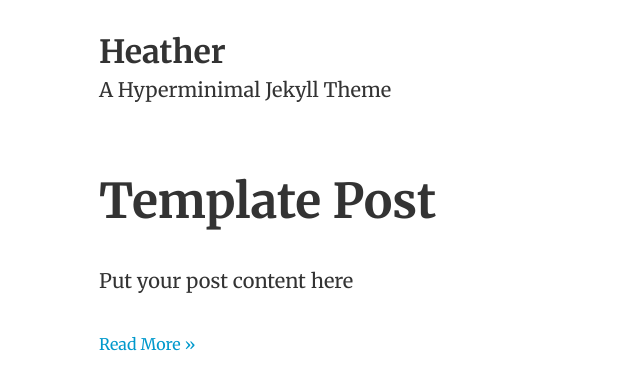
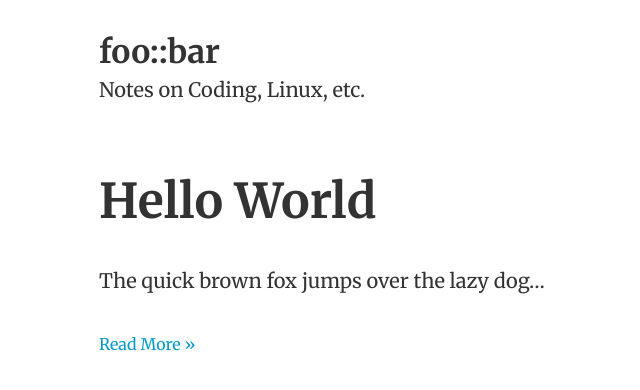
Before and after one commit to worblehat/worblehat.github.io, a Jekyll site: the page built from index.html, in a window 1280 px wide. Shown: the top 390 px of the page, without its empty margins (157-797 px from the left). Built offline with Jekyll 4.4.1, drawn with Linux system fonts in a browser that asks for light colours; Markdown is read by kramdown in place of the engine named in the settings; the list of posts is cut into pages by our own code.

Commit message:
Some customization.

```diff
--- a/_config.yml
+++ b/_config.yml
@@ -1,10 +1,8 @@
-name: "Heather"
-description: "A Hyperminimal Jekyll Theme"
-author: "Jxnblk"
-
-# url: "http://localhost:4000"
-url: "http://jxnblk.github.io/Heather"
-
-exclude: [README.md, Rakefile]
-paginate: 16
+name: "foo::bar"
+description: "Notes on Coding, Linux, etc."
+author: "Worblehat"
+markdown: rdiscount
+#url: "http://localhost:4000"
+url: "http://worblehat.github.io"
+exclude: [README.md]
 permalink: /:title
--- a/_posts/2013-01-01-template.md
+++ /dev/null
@@ -1,6 +0,0 @@
----
-layout: post
-title: "Template Post"
----
-
-Put your post content here
--- /dev/null
+++ b/_posts/2014-02-25-Hello-World.md
@@ -0,0 +1,6 @@
+---
+layout: post
+title: "Hello World"
+---
+
+The quick brown fox jumps over the lazy dog...
```
Also changed, not shown: apple-touch-icon.png, favicon.png, 2 other files.
